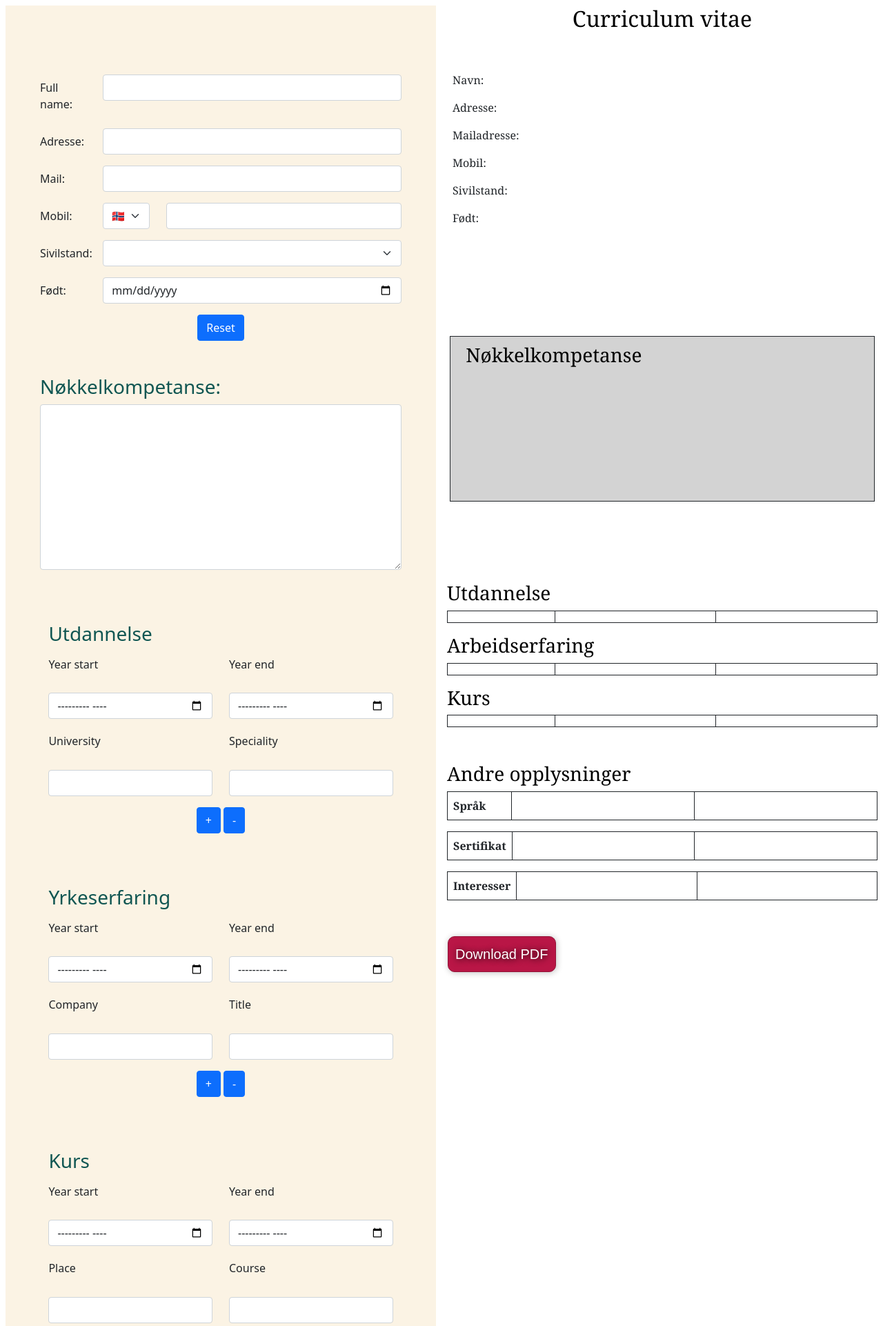
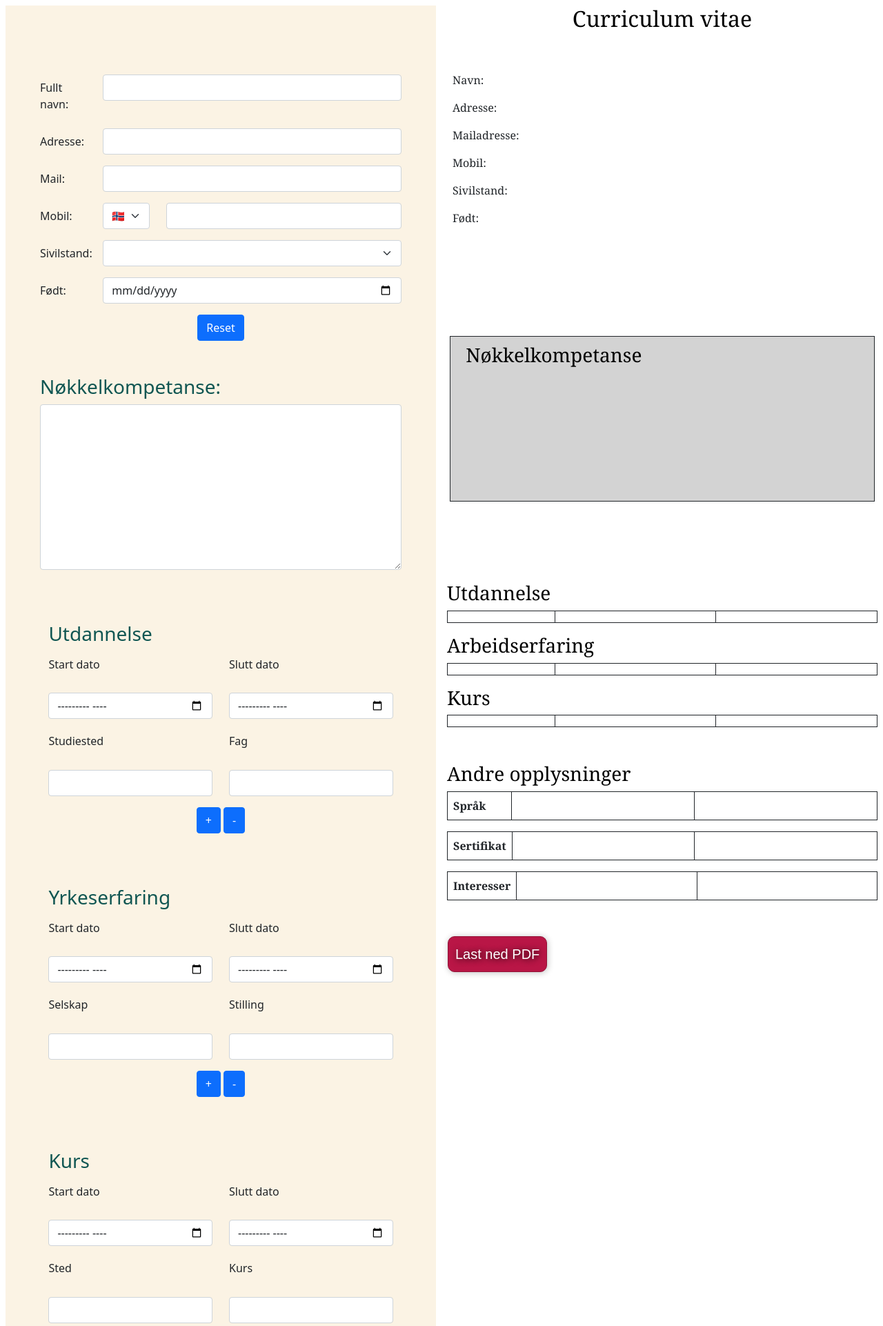
Before and after one commit to Rolf85no/interaktivCV, a Flask app: page / in a window 1280 px wide. Shown: the top 1922 px of the page at 69% size. Run offline with Flask 2, Linux system fonts and the light colour scheme; lists and menus that the app fills with data are empty; some libraries are stand-ins or nearby versions.

Commit message:
Add files via upload
Gjort om all engelsk til norsk.

```diff
--- a/static/main.js
+++ b/static/main.js
@@ -1,8 +1,15 @@
 function copyText(textForm){
     var textCvName = 'cv' + textForm.id;
     textCv = document.getElementById(textCvName);
-    if (textForm.id != "mail"){
+    if (textForm.id != "mail" && textForm.id != "kompetanse" && textForm.id != "mobil"){
         textCv.innerHTML = capitalize(textForm.value.trim());
+    }
+
+    if(textForm.id === "mobil"){
+
+        if(textForm.value === String(Number(textForm.value))) {
+            textCv.innerHTML = textForm.value.trim();
+          }
     }
     else{
         textCv.innerHTML = textForm.value.trim();
--- a/templates/index.html
+++ b/templates/index.html
@@ -22,7 +22,7 @@
                         <form>
                             <!-- Navn, adresse, etc-->
                             <div class="row mb-3">
-                                <label for="navn" class="col-sm-2 col-form-label">Full name:</label>
+                                <label for="navn" class="col-sm-2 col-form-label">Fullt navn:</label>
                                 <div class="col-sm-10">
                                 <input type="text" class="form-control" id="navn" onkeyup="copyText(document.getElementById(this.id))"></div>
 
@@ -95,8 +95,8 @@
                             <!-------Utdannelse--------------->
                             <div id="utdanning_row0">
                                 <div class="row mb-3">
-                                    <label for="yearEd" class="col-md-6 col-form-label"><h5>Year start</h5></label>
-                                    <label for="yearEdEnd" class="col-md-6 col-form-label"><h5>Year end</h5></label>
+                                    <label for="yearEd" class="col-md-6 col-form-label"><h5>Start dato</h5></label>
+                                    <label for="yearEdEnd" class="col-md-6 col-form-label"><h5>Slutt dato</h5></label>
                                 </div>
 
                                 <div class="row mb-3" id="school0" onchange ="copyYear(document.getElementById(this.id).children[0].firstElementChild, document.getElementById(this.id).children[1].firstElementChild)">
@@ -110,8 +110,8 @@
                                 </div>
 
                                 <div class="row mb-3">
-                                    <label for="university0" class="col-md-6 col-form-label"><h5>University</h5></label>
-                                    <label for="speciality0" class="col-md-6 col-form-label"><h5>Speciality</h5></label>
+                                    <label for="university0" class="col-md-6 col-form-label"><h5>Studiested</h5></label>
+                                    <label for="speciality0" class="col-md-6 col-form-label"><h5>Fag</h5></label>
                                 </div>
 
                                 <div class="row mb-3">
@@ -141,8 +141,8 @@
                             <!----------------work-row-------------->
                             <div id="work_row0">
                                 <div id="workYear_head" class="row mb-3">
-                                    <label for="yearWork" class="col-md-6 col-form-label"><h5>Year start</h5></label>
-                                    <label for="yearWorkEnd" class="col-md-6 col-form-label"><h5>Year end</h5></label>
+                                    <label for="yearWork" class="col-md-6 col-form-label"><h5>Start dato</h5></label>
+                                    <label for="yearWorkEnd" class="col-md-6 col-form-label"><h5>Slutt dato</h5></label>
                                 </div>
 
                                 <div class="row mb-3" id="work0" onchange ="copyYear(document.getElementById(this.id).children[0].firstElementChild, document.getElementById(this.id).children[1].firstElementChild)">
@@ -155,8 +155,8 @@
                                 </div>
 
                                 <div class="row mb-3">
-                                    <label for="company" class="col-md-6 col-form-label"><h5>Company</h5></label>
-                                    <label for="title" class="col-md-6 col-form-label"><h5>Title</h5></label>
+                                    <label for="company" class="col-md-6 col-form-label"><h5>Selskap</h5></label>
+                                    <label for="title" class="col-md-6 col-form-label"><h5>Stilling</h5></label>
                                 </div>
 
                                 <div class="row mb-3">
@@ -186,8 +186,8 @@
                             <div id="kurs_row0">
 
                                 <div class="row mb-3">
-                                    <label for="yearKurs" class="col-md-6 col-form-label"><h5>Year start</h5></label>
-                                    <label for="yearKursEnd" class="col-md-6 col-form-label"><h5>Year end</h5></label>
+                                    <label for="yearKurs" class="col-md-6 col-form-label"><h5>Start dato</h5></label>
+                                    <label for="yearKursEnd" class="col-md-6 col-form-label"><h5>Slutt dato</h5></label>
                                 </div>
                             <!---------------------Kurs year-------------->
                                 <div class="row mb-3" id="kurs0" onchange ="copyYear(document.getElementById(this.id).children[0].firstElementChild, document.getElementById(this.id).children[1].firstElementChild)">
@@ -200,8 +200,8 @@
                                 </div>
 
                                 <div id="kurs_head" class="row mb-3">
-                                    <label for="place0" class="col-md-6 col-form-label"><h5>Place</h5></label>
-                                    <label for="course0" class="col-md-6 col-form-label"><h5>Course</h5></label>
+                                    <label for="place0" class="col-md-6 col-form-label"><h5>Sted</h5></label>
+                                    <label for="course0" class="col-md-6 col-form-label"><h5>Kurs</h5></label>
                                 </div>
                             <!-------------------Kurs tekst------------------->
                                 <div class="row mb-3">
@@ -397,7 +397,7 @@
 
                     <table>
                         <tr>
-                            <td><button class="download"> Download PDF </button></td>
+                            <td><button class="download"> Last ned PDF </button></td>
                         </tr>
                     </table>
 
```
